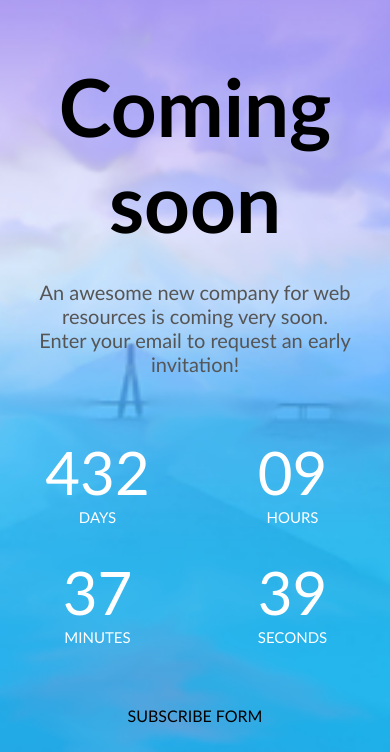
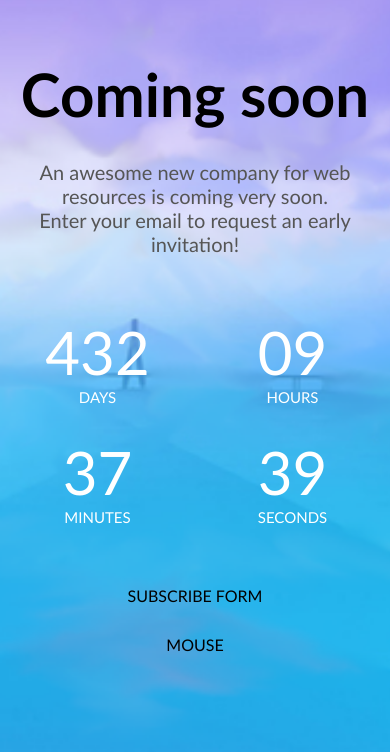
Before and after one commit to Rasosm/4-coming-soon, a website: page index.html in a window 390 px wide. Shown: the part 82-834 px from the top of the page. Drawn offline with Linux system fonts and the light colour scheme.

Commit message:
@media main-title

```diff
--- a/css/pages/home.css
+++ b/css/pages/home.css
@@ -91,3 +91,8 @@
     display: none;
   }
 }
+@media (max-width: 700px) {
+  .main-title {
+      font-size: 60px;
+  }
+}
```
Also changed, not shown: css/components/clock.css (line endings or trailing spaces).
